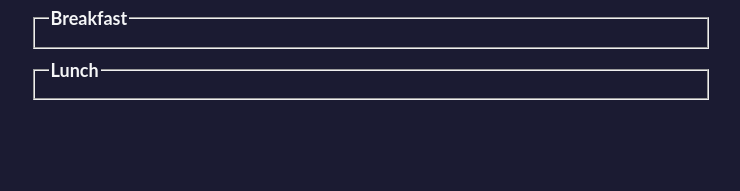
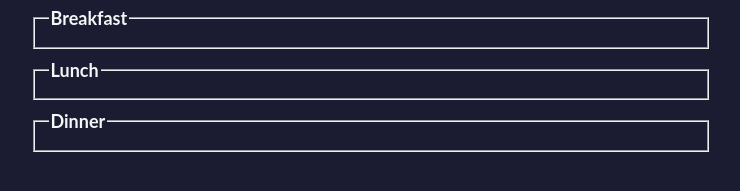
Before and after one commit to Kylie-C/Calorie-Counter, a plain HTML site: page index.html in a window 1280 px wide. Shown: the part 117-308 px from the top of the page, without its empty margins (269-1009 px from the left). Drawn offline with Linux system fonts and the light colour scheme.

Commit message:
Added fieldset Dinner with the same nested elements.

```diff
--- a/index.html
+++ b/index.html
@@ -21,8 +21,14 @@
                     <legend>Lunch</legend>
                     <div class="input-container"></div>
                   </fieldset>
-<!-- Created a fieldset element with the id="lunch". Within that element, created a legend element with
-the text "Lunch", and an empty div with the class set to input-container. -->
+                  <fieldset id="dinner">
+                    <legend>Dinner</legend>
+                    <div class="input-container"></div>
+                  </fieldset>
+<!-- Continued the pattern to create a fieldset for dinner with the same nested elements.
+The fieldset element represents a set of form controls optionally grouped under a common name. The name of
+the group is given by the first legend element that is a child of the fieldset element, if any. The remainder
+of the descendants form the group. -->
         </div>
     </main>
 </body>
```
